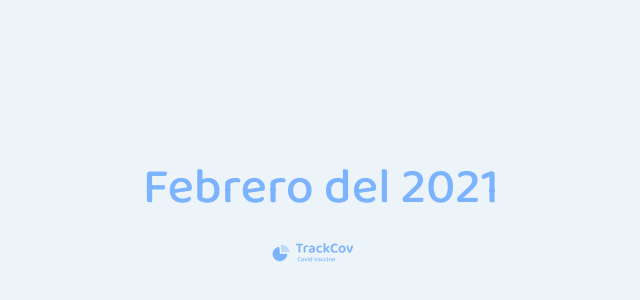
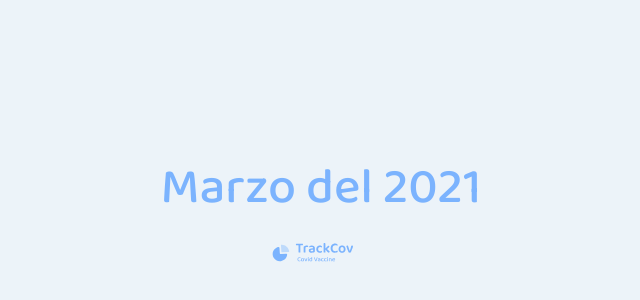
Before and after one commit to martamullor/trackCov-vaccine, a React (Create React App) app: page / in a window 1280 px wide. Shown: the part 186-486 px from the top of the page, without its empty margins (319-959 px from the left). Built offline with nearby package versions, Linux system fonts and the light colour scheme.

Commit message:
Changed to march in underConstruction component

```diff
--- a/src/pages/Home.js
+++ b/src/pages/Home.js
@@ -1,11 +1,11 @@
 import React from "react";
-import Header from "../components/Header";
 import "./styles/home.scss";
+import UnderConstruction from "./UnderConstruction";
 
 const Home = () => {
   return (
     <div className="home">
-      <Header />
+      <UnderConstruction />
     </div>
   );
 };
--- a/src/pages/UnderConstruction.js
+++ b/src/pages/UnderConstruction.js
@@ -4,7 +4,7 @@ import Logo from "../icons/Logo";
 const App = () => {
   return (
     <div className="under-construction">
-      <h1 className="under-construction-title">Febrero del 2021</h1>
+      <h1 className="under-construction-title">Marzo del 2021</h1>
       <Logo width={100} />
     </div>
   );
```
